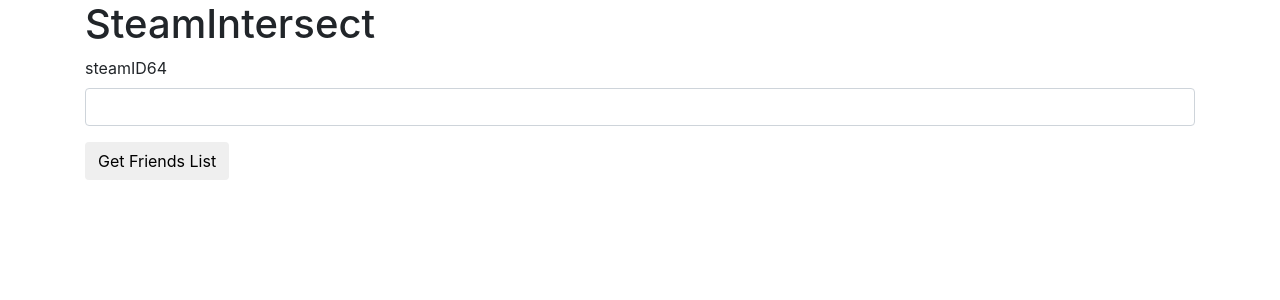
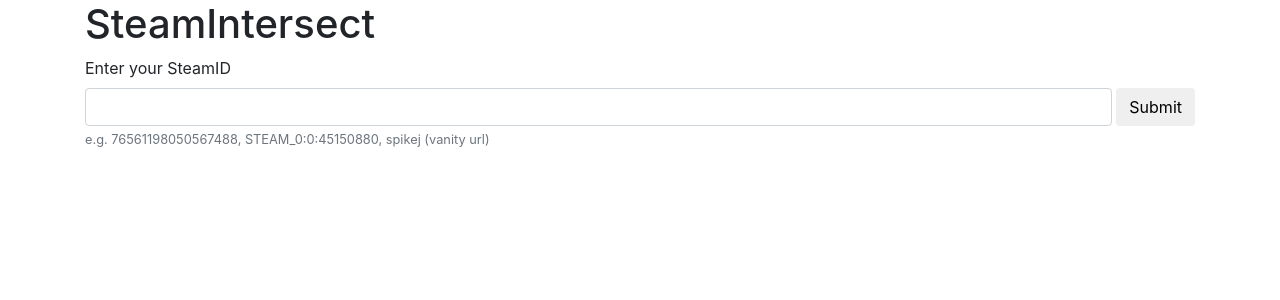
Before and after one commit to Hayesone/SteamIntersect, a Flask app: template templates/steam_intersect_user_friends.html in a window 1280 px wide. Shown: the part 98-398 px from the top of the page. Run offline with Flask 3, Linux system fonts and the light colour scheme; the template is opened without the code that fills it: values that come from a table or form of the project are taken from there, others are empty; some libraries are stand-ins or nearby versions.

Commit message:
Added search filter for the friends list and visual of selected friends. Need to change handling of GET/POST and also fix accepting URLs as input for ID e.g. steam account url

```diff
--- a/app.py
+++ b/app.py
@@ -1,5 +1,5 @@
 from flask import Flask
-from flask import render_template, request
+from flask import render_template, request, redirect, url_for
 
 import queries, inspect
 from forms import UserFriendsList
@@ -27,49 +27,55 @@ def steam_intersect():  # home landing page
         try:
 
             user = request.form["steamid"]
-            steam64id = queries.getSteam64ID(user)
-            return steam_friends_get(steam64id)
+            queries.getSteam64ID(user)  # checks if the input is valid
+            return redirect(url_for("steam_friends_get", user=user))
 
         except Exception as err:
+            print(err)
             error = "Unable to get Steam profile."
             return render_template("steam_intersect.html", error=f"{error}")
 
 
-@app.route("/steam_intersect/<steam64id>", methods=['GET'])
-def steam_friends_get(steam64id):
+@app.route("/steam_intersect/<user>", methods=['GET'])
+def steam_friends_get(user):
     print(f"Entering: {inspect.stack()[0][3]}")
     print("friends list")
-    form = UserFriendsList(request.form)
-
     # Gets the community (steam64id) for API calls
-    sid = queries.getSteam64ID(steam64id)
+    steam64id = queries.getSteam64ID(user)
 
     try:
-        output = queries.getFriendListDataAll(sid)
-        sortedoutput = sorted(output, key=lambda d: d['personaname'])
-        return render_template("steam_intersect_user_friends.html", form=form, output=sortedoutput, input=sid)
+        friendsListData = queries.getFriendListDataAll(steam64id)
+        user = queries.checkUserExists(steam64id)["response"]["players"][0]
+        sortedFLD = sorted(friendsListData, key=lambda d: d['personaname'])
+        print("SHOULD BE WORKING")
+        return render_template("steam_intersect_user_friends.html", output=sortedFLD, user=user)
     except TypeError as e:
+        print(e, e.with_traceback())
         output = f"User privacy settings likely blocking view of friends list."
-        return render_template("steam_intersect_user_friends.html", form=form, error=output)
+        return render_template("steam_intersect_user_friends.html", error=output)
 
     except Exception as e:
         output = f"{e}"
         print(output)
-        return render_template("steam_intersect_user_friends.html", form=form, exception=e)
+        return render_template("steam_intersect_user_friends.html", exception=e)
 
 
-@app.route("/steam_intersect/<steam64id>", methods=['POST'])
-def steam_friends_post(steam64id):
+@app.route("/steam_intersect/<user>/", methods=['GET'])
+def steam_friends_post(user):
     print(f"Entering: {inspect.stack()[0][3]}")
 
     # TODO Handle profiles with private games
     # TODO Have a placeholder image if game has no header.jpg
     # TODO Add a "Sort of shared" games section
 
+    # Gets the community (steam64id) for API calls
+    steam64id = queries.getSteam64ID(user)
+
     try:
-        sid = queries.getSteam64ID(steam64id)
-        selected_friends = request.form.getlist("ids[]")
-        selected_friends.append(sid)
+        selected_friends = request.args.getlist("ids[]")
+        selected_friends.append(steam64id)
+
+        print(selected_friends)
 
         shared_games = queries.checkCommonGames(queries.getSelectedFriendsGames(selected_friends))
 
--- a/templates/layout.html
+++ b/templates/layout.html
@@ -4,13 +4,14 @@
   <title>{% block title %} {% endblock %}</title>
   <meta charset="utf-8">
   <meta name="viewport" content="width=device-width, initial-scale=1">
-  <link rel="stylesheet" href="https://cdn.jsdelivr.net/npm/bootstrap@4.0.0/dist/css/bootstrap.min.css" integrity="sha384-Gn5384xqQ1aoWXA+058RXPxPg6fy4IWvTNh0E263XmFcJlSAwiGgFAW/dAiS6JXm" crossorigin="anonymous">
+<link rel="stylesheet" href="https://cdn.jsdelivr.net/npm/bootstrap@4.1.3/dist/css/bootstrap.min.css" integrity="sha384-MCw98/SFnGE8fJT3GXwEOngsV7Zt27NXFoaoApmYm81iuXoPkFOJwJ8ERdknLPMO" crossorigin="anonymous">
   <script src="https://ajax.googleapis.com/ajax/libs/jquery/3.6.0/jquery.min.js"></script>
   <script src="https://maxcdn.bootstrapcdn.com/bootstrap/3.4.1/js/bootstrap.min.js"></script>
 </head>
 <body>
 
 <style>
+
     body {
        margin-bottom: 5rem;
     }
--- a/templates/macros.html
+++ b/templates/macros.html
@@ -1,14 +1,16 @@
 <!-- macros.html -->
-{% macro search_user_friendlist(method, error) %}
+{% macro search_user_friendlist(method, user, error) %}
     <div class="form">
-        <h3>Friends List</h3>
         <form class="form" method={{ method }} action="{{ url_for('steam_intersect') }}">
-            <div class="form-group">
-                <label for="userSteamIDInput">Enter your SteamID</label>
-                <input required type="text" class="form-control" id="userSteamIDInput" name="steamid">
-                <small id="userSteamIDInputHelp" class="form-text text-muted">e.g. 76561198050567488, STEAM_0:0:45150880, spikej (vanity url)</small>
+            <label for="userSteamIDInput">Enter your SteamID</label>
+            <div class="d-flex justify-content-center">
+                <input required type="text" class="form-control flex-grow-1" id="userSteamIDInput" name="steamid"
+                        {% if user %}
+                             placeholder="{{ user["steamid"] }}"
+                        {% endif %}>
+                <button type="submit" class="btn btn-default ml-1">Submit</button>
             </div>
-            <button type="submit" class="btn btn-default">Submit</button>
+            <small id="userSteamIDInputHelp" class="form-text text-muted">e.g. 76561198050567488, STEAM_0:0:45150880, spikej (vanity url)</small>
         </form>
         {% if error %}
         <div align="center">
--- a/templates/steam_intersect.html
+++ b/templates/steam_intersect.html
@@ -49,13 +49,11 @@
 
     <div class="container">
 
-        <div>
         {% block intersect_content %}
             <h1>{% block title %} SteamIntersect {% endblock %}</h1>
             <p>Compare your friends steam games to see which games you have in common.</p>
-            {{ macro.search_user_friendlist("POST", error) }}
+            {{ macro.search_user_friendlist("POST", user, error) }}
         {% endblock %}
-        </div>
 
     </div>
 
--- a/templates/steam_intersect_user_friends.html
+++ b/templates/steam_intersect_user_friends.html
@@ -17,39 +17,98 @@
 
     <h1>{% block title %} SteamIntersect {% endblock %}</h1>
     <div>
-        <div class="form">
-            <form class="form" method="GET" action="{{ url_for('steam_intersect') }}">
-                <div class="form-group">
-                    {{ form.steam64id.label(class="form-label") }}
-                    {{ form.steam64id(class="form-control") }}
-                </div>
-                {{ form.submit(class="btn btn-default") }}
-            </form>
-        </div>
+        {{ macro.search_user_friendlist("POST", user, error) }}
     </div>
 
     <br>
 
     {% if output %}
-        <form method="POST" action="/steam_intersect/{{ input }}">
-        <div class="d-flex justify-content-center flex-wrap">
 
+        <form method="GET" action="{{ url_for('steam_friends_post', user=user["steamid"]) }}"  autocomplete="off">
+
+
+            <div class="d-flex justify-content-center flex-wrap" id="checked-users">
+                <div class="card" id="submitting_user_card">
+                    <img class="card-img-top" src="{{ user['avatarfull'] }}" alt="Card image" style="width:100%">
+                    <div >
+                        <p class="card-text text-center p-1">{{ user["personaname"] }}</p>
+                    </div>
+                </div>
+            </div>
+
+            <div class="d-flex justify-content-center m-4">
+                <button type="submit" class="btn btn-default">Find Games</button>
+            </div>
+
+            <h3>Friends List</h3>
+            <input type="text" class="form-control mt-2 mb-2" id="search" placeholder="Search...">
+
+            <div class="d-flex justify-content-center flex-wrap"  id="user-list">
                 {% for user in output %}
                 <label class="col-6 col-md-3 col-lg-2">
                     <input type="checkbox" id="" name="ids[]" value="{{ user["steamid"]}}">
                     <div class="card" >
-                        <img class="card-img-top p-2" src="{{ user['avatarfull'] }}" alt="Card image" style="width:100%">
-                        <div class="card-body">
-                            <p class="card-text text-center">{{ user["personaname"] }}</p>
+                        <img class="card-img-top" src="{{ user['avatarfull'] }}" alt="Card image" style="width:100%">
+                        <div >
+                            <p class="card-text text-center p-1">{{ user["personaname"] }}</p>
                         </div>
                     </div>
                 </label>
                 {% endfor %}
+            </div>
 
+        </form>
 
-        </div>
-        <button value="submit">Submit</button>
-        </form>
+        <script>
+          // Get the search input element
+          const searchInput = document.getElementById('search');
+
+          // Get the list of user cards
+          const userList = document.getElementById('user-list');
+
+          // Get the checked users div
+          const checkedUsersDiv = document.getElementById('checked-users');
+
+          const submitting_user_card = document.getElementById("submitting_user_card")
+
+          // Add an event listener to the search input element
+          searchInput.addEventListener('input', () => {
+            // Get the search query and convert it to lowercase
+            const searchQuery = searchInput.value.toLowerCase();
+
+            // Filter the list of user cards based on the search query
+            const filteredList = Array.from(userList.children).filter(card => {
+              const personaname = card.querySelector('.card-text').textContent.toLowerCase();
+              return personaname.includes(searchQuery);
+            });
+
+            // Show or hide each card based on whether it matches the search query
+            Array.from(userList.children).forEach(card => {
+              if (filteredList.includes(card)) {
+                card.style.display = 'block';
+              } else {
+                card.style.display = 'none';
+              }
+            });
+          });
+
+          // Add an event listener to the checkboxes
+          userList.addEventListener('change', () => {
+            // Get the list of checked checkboxes
+            const checkedCheckboxes = Array.from(userList.querySelectorAll('input[type="checkbox"]:checked'));
+            // Clear the checked users div
+            checkedUsersDiv.innerHTML = '';
+
+            checkedUsersDiv.appendChild(submitting_user_card)
+
+            // Add the checked users to the checked users div
+            checkedCheckboxes.forEach(checkbox => {
+              const steamid = checkbox.value;
+              const userCard = userList.querySelector(`[value="${steamid}"]`).parentNode.innerHTML;
+              checkedUsersDiv.innerHTML += userCard;
+            });
+          });
+        </script>
     {% else %}
         <div align="center">
             <h4><b>{{ error }}</b></h4>
```
Also changed, not shown: queries.py (+10 -5 lines).
